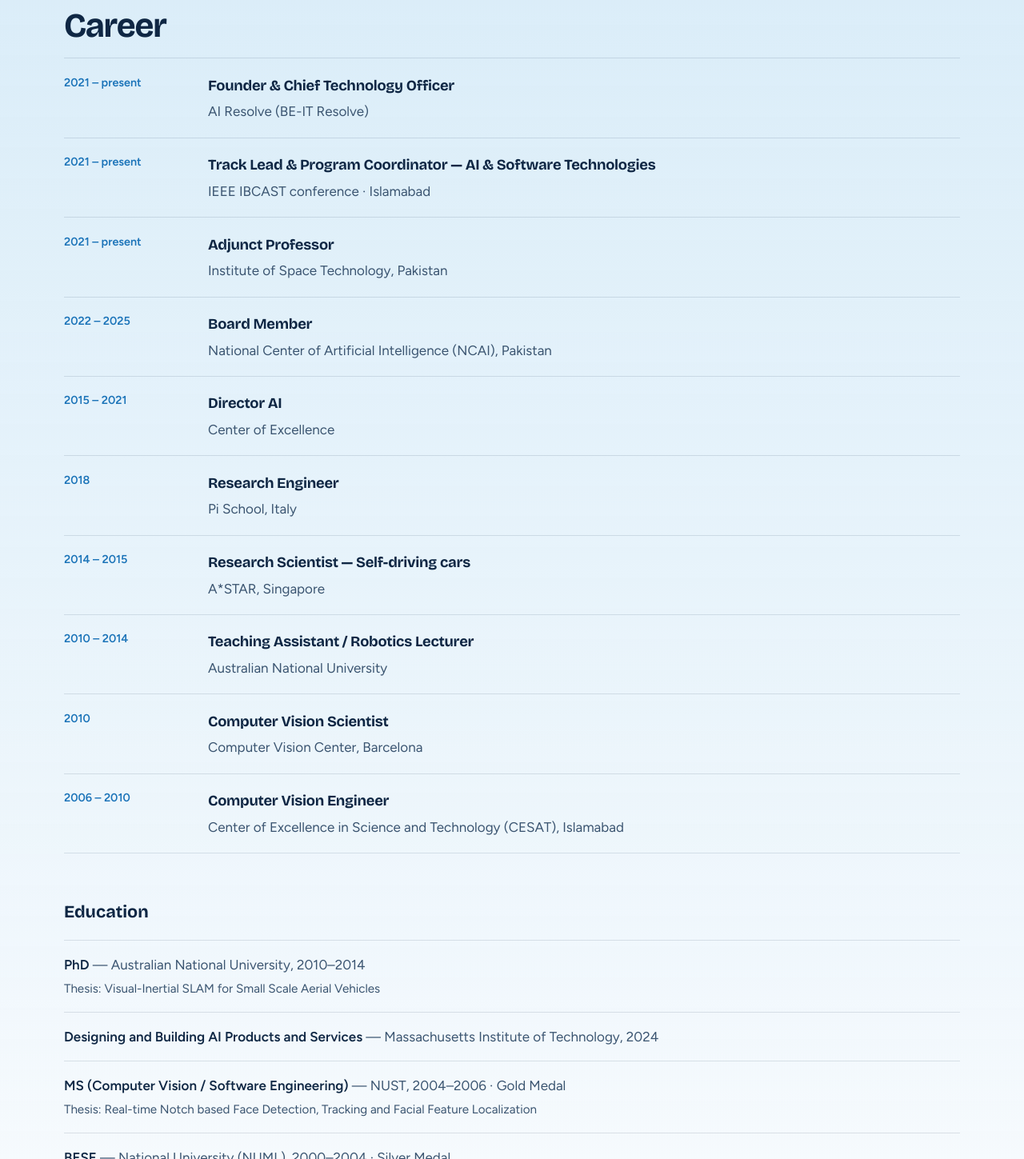
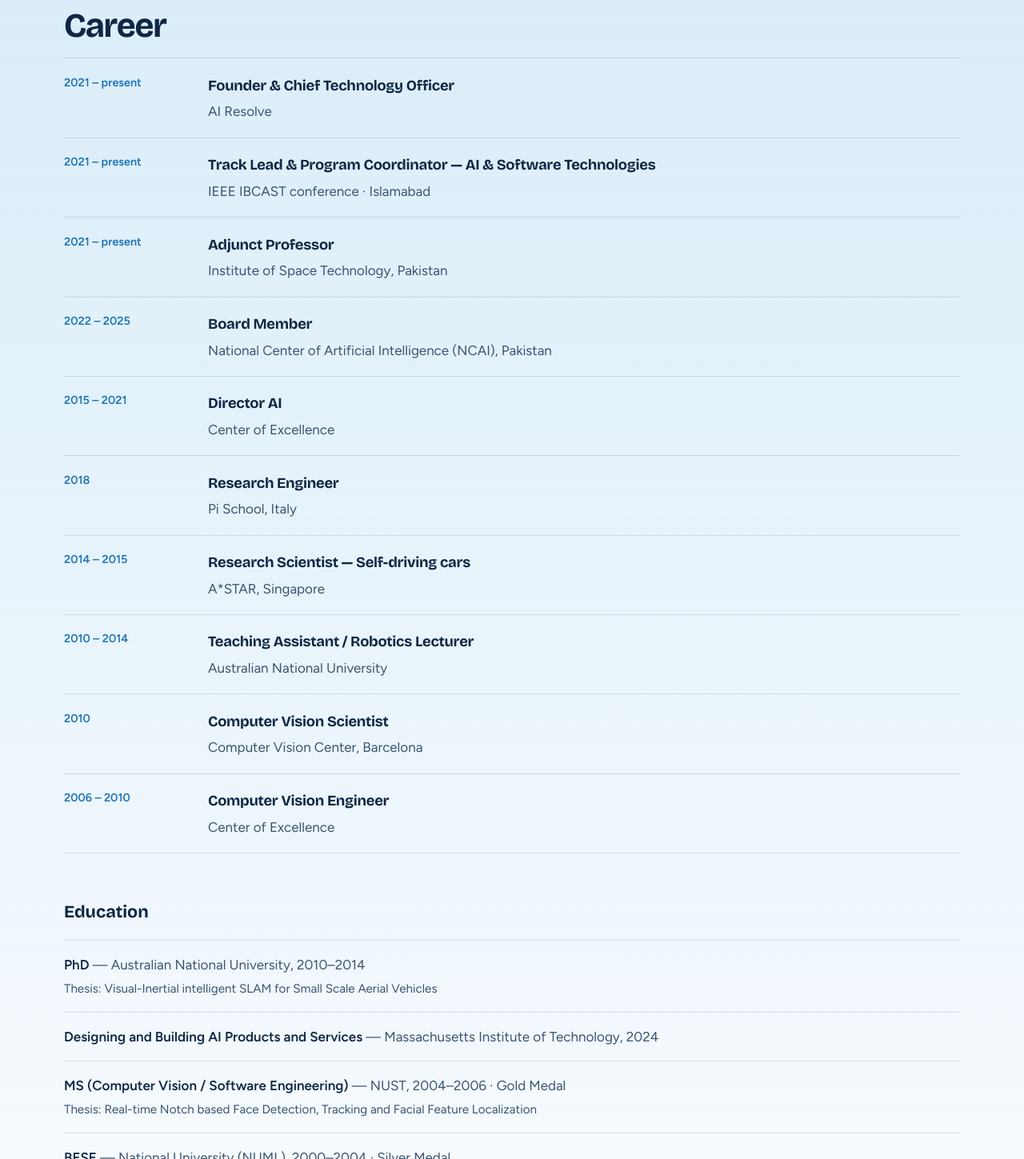
Before and after one commit to qayyumu/qayyumu.github.io, a plain HTML site: page index.html in a window 1280 px wide. Shown: the part 4465-5914 px from the top of the page at 80% size. Drawn offline with nearby package versions, Linux system fonts and the light colour scheme.

Commit message:
minor update

```diff
--- a/index.html
+++ b/index.html
@@ -235,7 +235,7 @@
             <time>2021 – present</time>
             <div>
               <h3>Founder &amp; Chief Technology Officer</h3>
-              <p>AI Resolve (BE-IT Resolve)</p>
+              <p>AI Resolve</p>
             </div>
           </li>
           <li class="reveal">
@@ -298,7 +298,7 @@
             <time>2006 – 2010</time>
             <div>
               <h3>Computer Vision Engineer</h3>
-              <p>Center of Excellence in Science and Technology (CESAT), Islamabad</p>
+              <p>Center of Excellence</p>
             </div>
           </li>
         </ol>
@@ -308,7 +308,7 @@
           <ul class="edu-list">
             <li class="reveal">
               <strong>PhD</strong> — Australian National University, 2010–2014<br />
-              <span>Thesis: Visual-Inertial SLAM for Small Scale Aerial Vehicles</span>
+              <span>Thesis: Visual-Inertial intelligent SLAM for Small Scale Aerial Vehicles</span>
             </li>
             <li class="reveal">
               <strong>Designing and Building AI Products and Services</strong> — Massachusetts Institute of Technology, 2024
```
